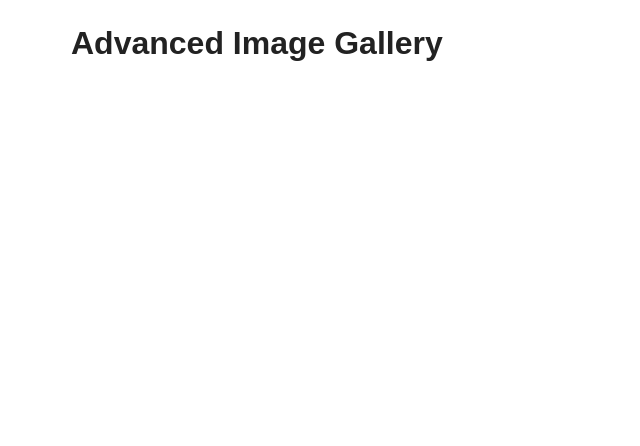
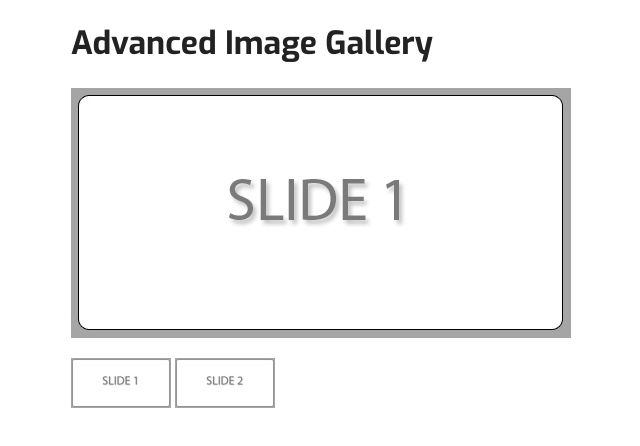
Before and after one commit to atemple714/Adam-s-jQuery-Image-Gallery, a plain HTML site: page index.html in a window 1280 px wide. Shown: the whole page, without its empty margins (69-709 px from the left). Drawn offline with nearby package versions, Linux system fonts and the light colour scheme.

Commit message:
basic setup

```diff
--- a/css/style.css
+++ b/css/style.css
@@ -63,11 +63,18 @@ table { border-collapse: collapse; border-spacing: 0; }
 td { vertical-align: top; }
 
 /* CUSTOMER STYLES START HERE */
+body {
+	font-family: 'Exo', sans-serif;
+}
 #wrapper {
 	margin: 0 auto;
 	width: 1000px;
 }
-
+#gallery-window {
+	height: 250px;
+	margin-bottom: 20px;
+	width: 500px;
+}
 
 
 
--- a/index.html
+++ b/index.html
@@ -11,7 +11,7 @@
 
   <meta name="viewport" content="width=device-width">
   <link rel="stylesheet" href="css/style.css">
-
+  <link href='http://fonts.googleapis.com/css?family=Exo:400,700' rel='stylesheet' type='text/css'>
   <script src="js/libs/modernizr-2.5.2.min.js"></script>
 </head>
 <body>
@@ -22,7 +22,14 @@
 	  </header>
 
 	  <div role="main">
-
+		 <div id="gallery-window">
+		 	<img src="img/slide1.jpg" alt="slide" />
+		 	<img style="display: none;" src="img/slide12.jpg" alt="slide"/>
+		 </div>
+		 <div id="thumbnail-nav">
+		 	<a id="thumb1" href="#"><img src="img/thumb1.jpg" alt="thumb" /></a>
+		 	<a id="thumb2" href="#"><img src="img/thumb2.jpg" alt="thumb" /></a>
+		 </div>
 	  </div>
 
 	  <footer>
```
Also changed, not shown: img/slide1.jpg (added), img/slide2.jpg (added), img/thumb1.jpg (added), img/thumb2.jpg (added).
